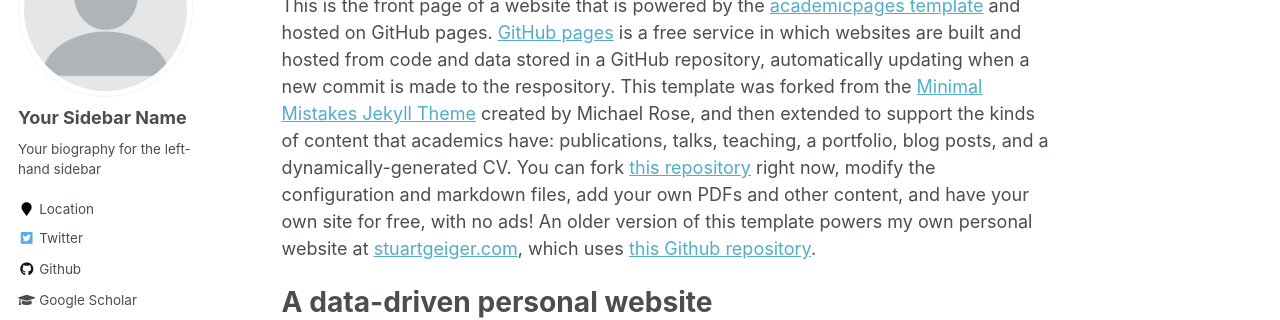
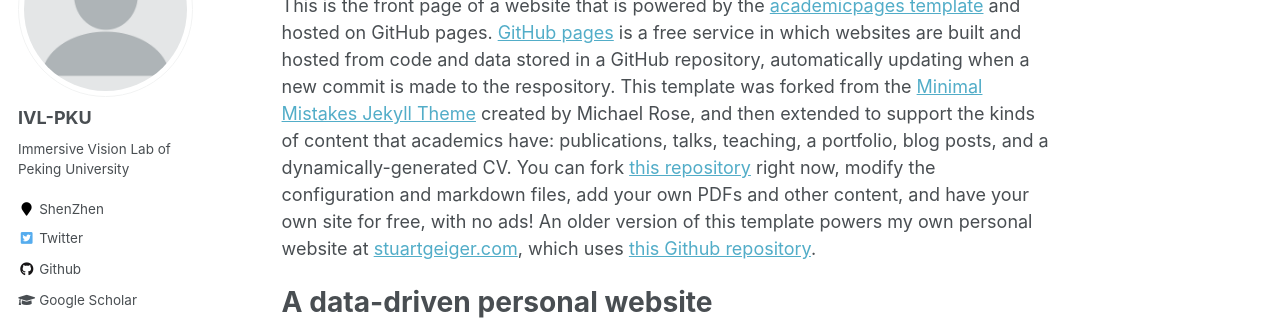
Before and after one commit to IVL-PKU/ivl-pku.github.io, a Jekyll site: the page built from _pages/about.md, in a window 1280 px wide. Shown: the part 196-516 px from the top of the page. Built offline with Jekyll 4.4.1, drawn with Linux system fonts in a browser that asks for light colours; some web fonts are replaced.

Commit message:
set name

```diff
--- a/_config.yml
+++ b/_config.yml
@@ -80,10 +80,10 @@ analytics:
 
 # Site Author
 author:
-  name             : "Your Sidebar Name"
+  name             : "IVL-PKU"
   avatar           : "profile.png"
-  bio              : "Your biography for the left-hand sidebar"
-  location         : "Location"
+  bio              : "Immersive Vision Lab of Peking University"
+  location         : "ShenZhen"
   employer         :
   pubmed           : "https://www.ncbi.nlm.nih.gov/pubmed/?term=john+snow"
   googlescholar    : "http://yourfullgooglescholarurl.com"
```
